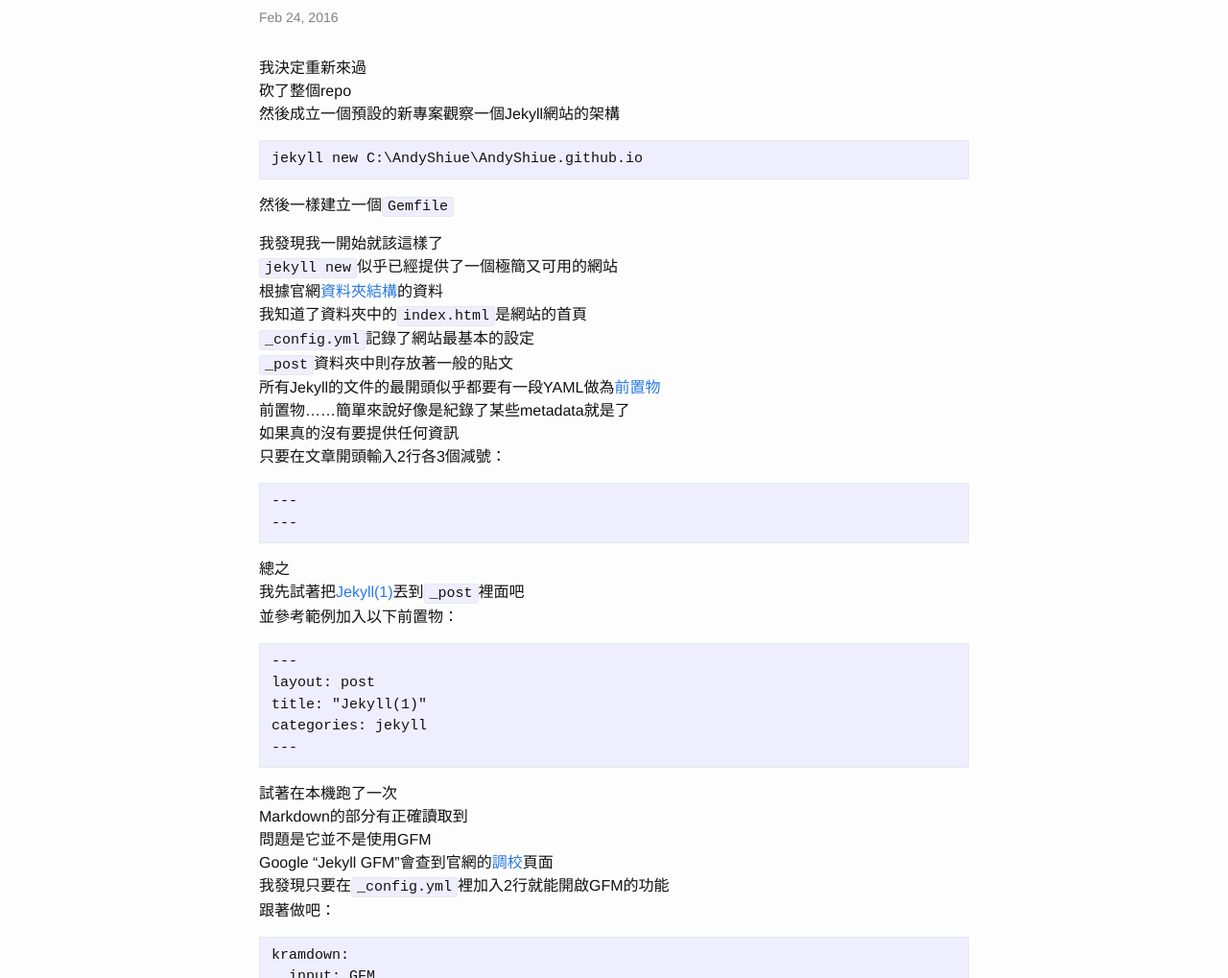
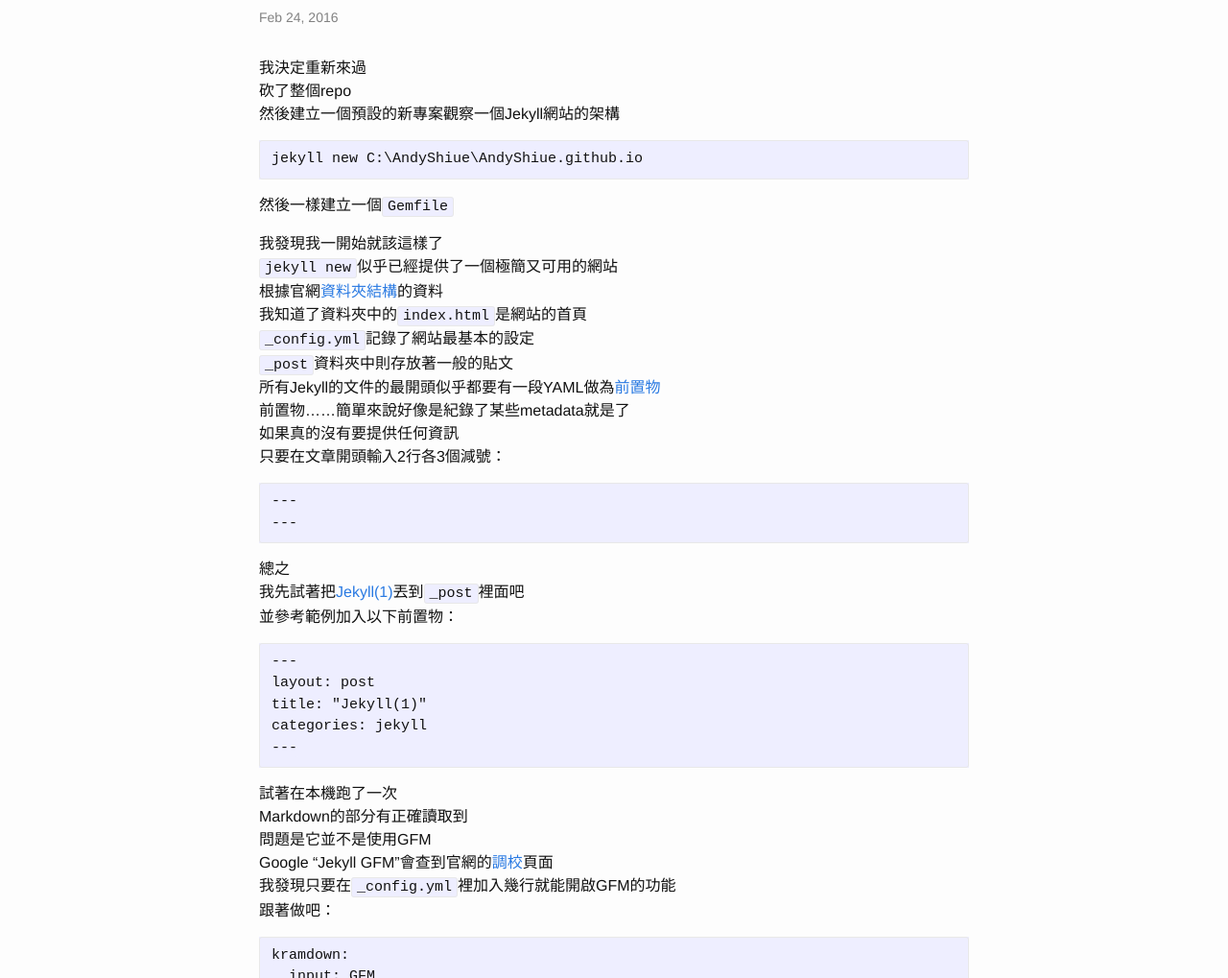
Before and after one commit to AndyShiue/AndyShiue.github.io, a Jekyll site: the page built from _posts/2016-02-24-jekyll-retry.md, in a window 1280 px wide. Shown: the part 141-1160 px from the top of the page at 96% size. Built offline with Jekyll 4.4.1, drawn with Linux system fonts in a browser that asks for light colours.

Commit message:
Fix somthing subtle.

````diff
--- a/_posts/2016-02-24-jekyll-retry.md
+++ b/_posts/2016-02-24-jekyll-retry.md
@@ -6,7 +6,7 @@
 
 我決定重新來過
 砍了整個repo
-然後成立一個預設的新專案觀察一個Jekyll網站的架構
+然後建立一個預設的新專案觀察一個Jekyll網站的架構
 
 <!--more-->
 
@@ -48,7 +48,7 @@
 Markdown的部分有正確讀取到
 問題是它並不是使用GFM
 Google "Jekyll GFM"會查到官網的[調校](http://jekyllrb.com/docs/configuration/)頁面
-我發現只要在`_config.yml`裡加入2行就能開啟GFM的功能
+我發現只要在`_config.yml`裡加入幾行就能開啟GFM的功能
 跟著做吧：
 
 ```
````
